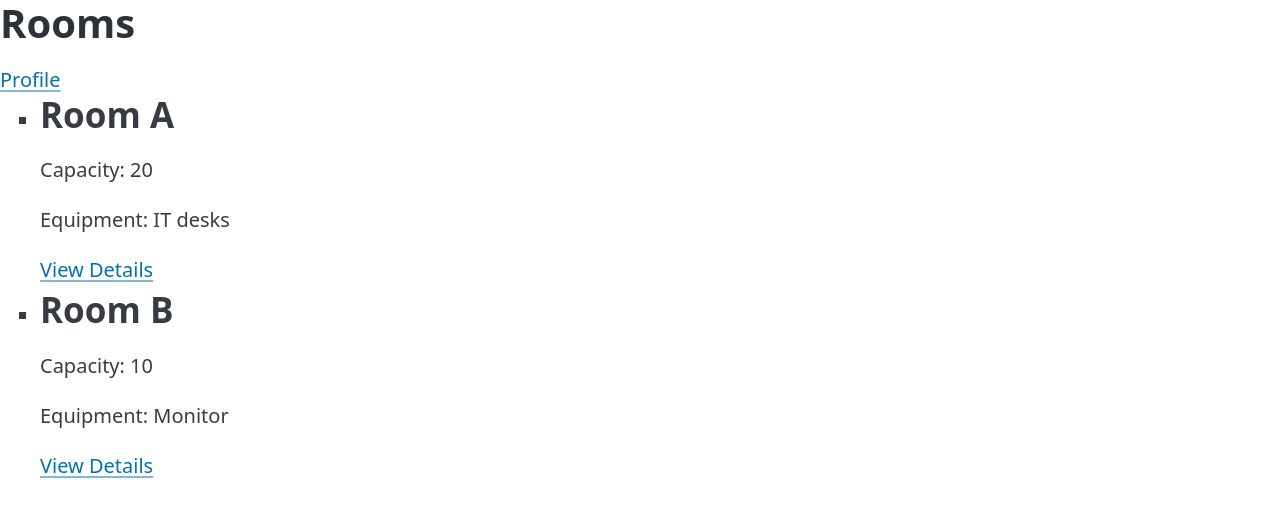
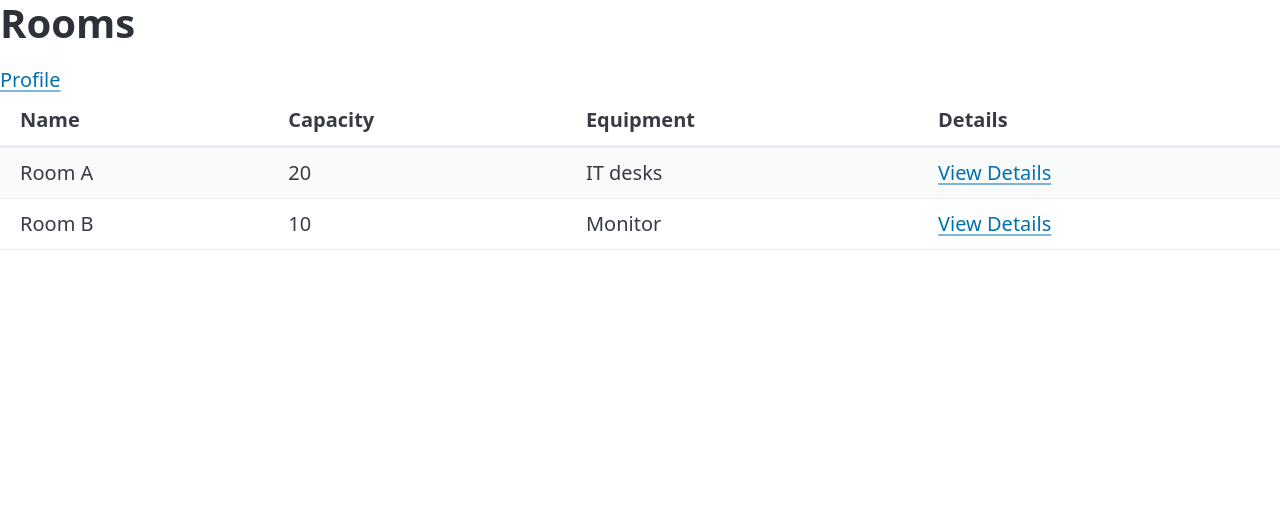
Before and after one commit to Zainab4523/Itcs333-Prj, a PHP site: page /view_rooms.php in a window 1280 px wide. Shown: the top 517 px of the page. Run offline with PHP 8.4, Linux system fonts and the light colour scheme; data comes from the database, SQL or seed files in the repository; style sheets or scripts are compiled from the project's sources.

Commit message:
table design

```diff
--- a/view_rooms.php
+++ b/view_rooms.php
@@ -20,17 +20,27 @@ if (!$result) {
 <body>
     <h1>Rooms</h1>
     <a href="profile.php">Profile</a>
-    <ul>
-        <?php
-        while ($room = mysqli_fetch_assoc($result)) {
-            echo '<li>';
-            echo '<h2>' . $room['name'] . '</h2>';
-            echo '<p>Capacity: ' . $room['capacity'] . '</p>';
-            echo '<p>Equipment: ' . (!empty($room['equipment']) ? $room['equipment'] : 'None') . '</p>';
-            echo '<a href="rooms_details.php?id=' . $room['room_id'] . '">View Details</a>';
-            echo '</li>';
-        }
-        ?>
-    </ul>
+    <table class="striped">
+        <thead>
+            <tr>
+                <th>Name</th>
+                <th>Capacity</th>
+                <th>Equipment</th>
+                <th>Details</th>
+            </tr>
+        </thead>
+        <tbody>
+            <?php
+            while ($room = mysqli_fetch_assoc($result)) {
+                echo '<tr>';
+                echo '<td>' . htmlspecialchars($room['name']) . '</td>';
+                echo '<td>' . htmlspecialchars($room['capacity']) . '</td>';
+                echo '<td>' . (!empty($room['equipment']) ? htmlspecialchars($room['equipment']) : 'None') . '</td>';
+                echo '<td><a href="room_details.php?id=' . $room['room_id'] . '">View Details</a></td>';
+                echo '</tr>';
+            }
+            ?>
+        </tbody>
+        </table>
 </body>
 </html>
```
